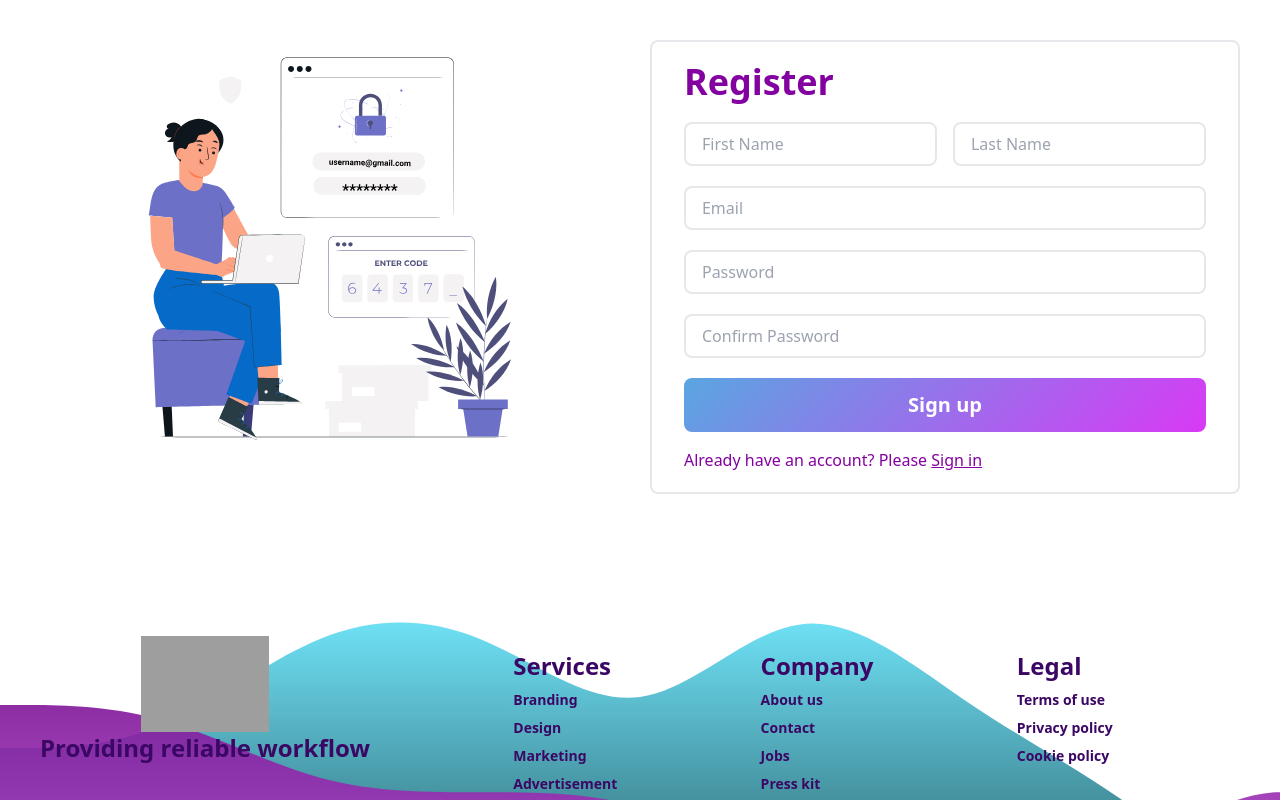
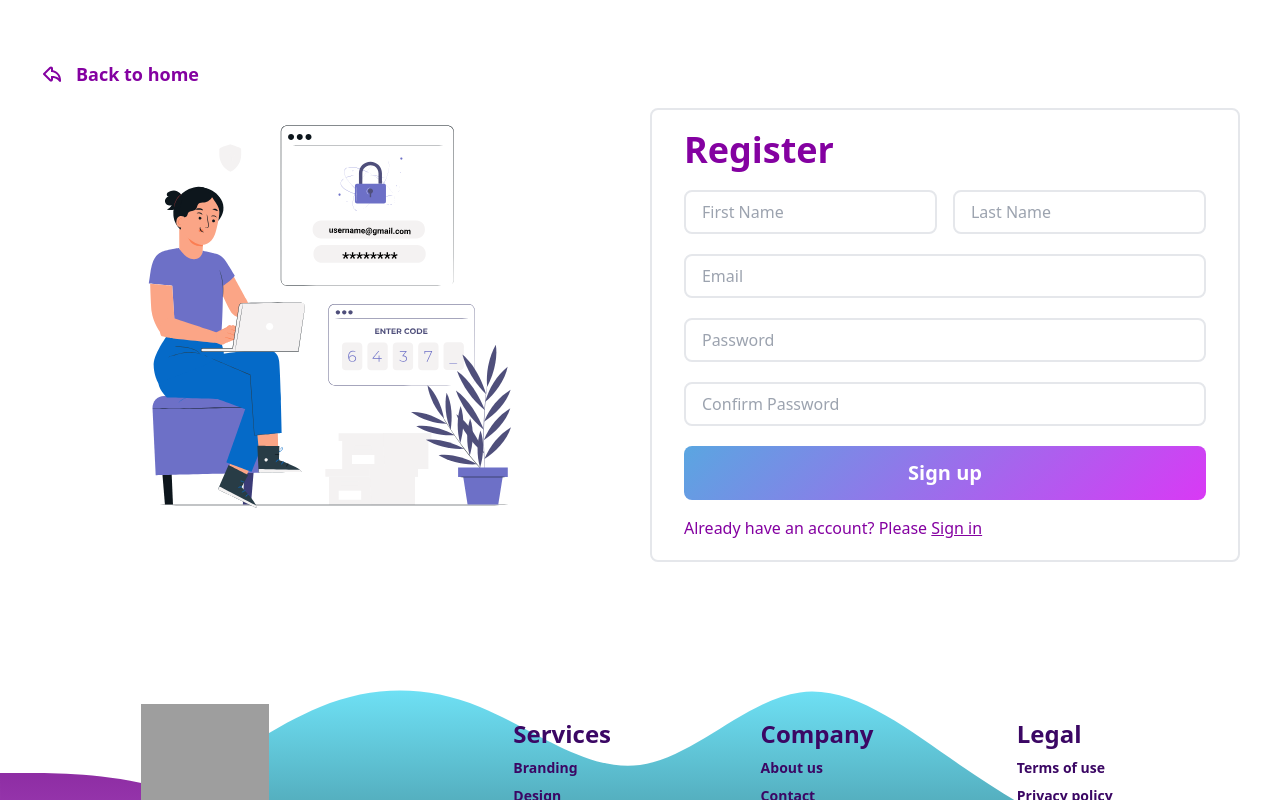
Before and after one commit to TechBuilderTeam/Project-Syncify, a React (Vite) app: page /register in a window 1280 px wide. Shown: the top 800 px of the page. Built offline with nearby package versions, Linux system fonts and the light colour scheme; grey boxes are pictures that could not be loaded.

Commit message:
updated login page

```diff
--- a/src/components/Pages/Register/Register.jsx
+++ b/src/components/Pages/Register/Register.jsx
@@ -1,10 +1,18 @@
 import RegiAni from "../../../../public/RegAni.json";
-import { Link } from "react-router-dom";
+import { TiArrowBackOutline } from "react-icons/ti";
 import Lottie from "lottie-react";
 
 const Register = () => {
   return (
     <div className="py-10 px-10 text-[#8401A1] dark:text-[#73e9fe]">
+      <div className="flex gap-3 my-5 justify-center md:justify-normal items-center">
+        <a href="/" className="text-2xl font-bold">
+          <TiArrowBackOutline />
+        </a>
+        <a href="/" className="text-lg font-bold">
+          Back to home
+        </a>
+      </div>
       <div className="flex flex-col md:flex-row gap-5">
         <div className="w-full md:w-1/2 ">
           <Lottie
```
